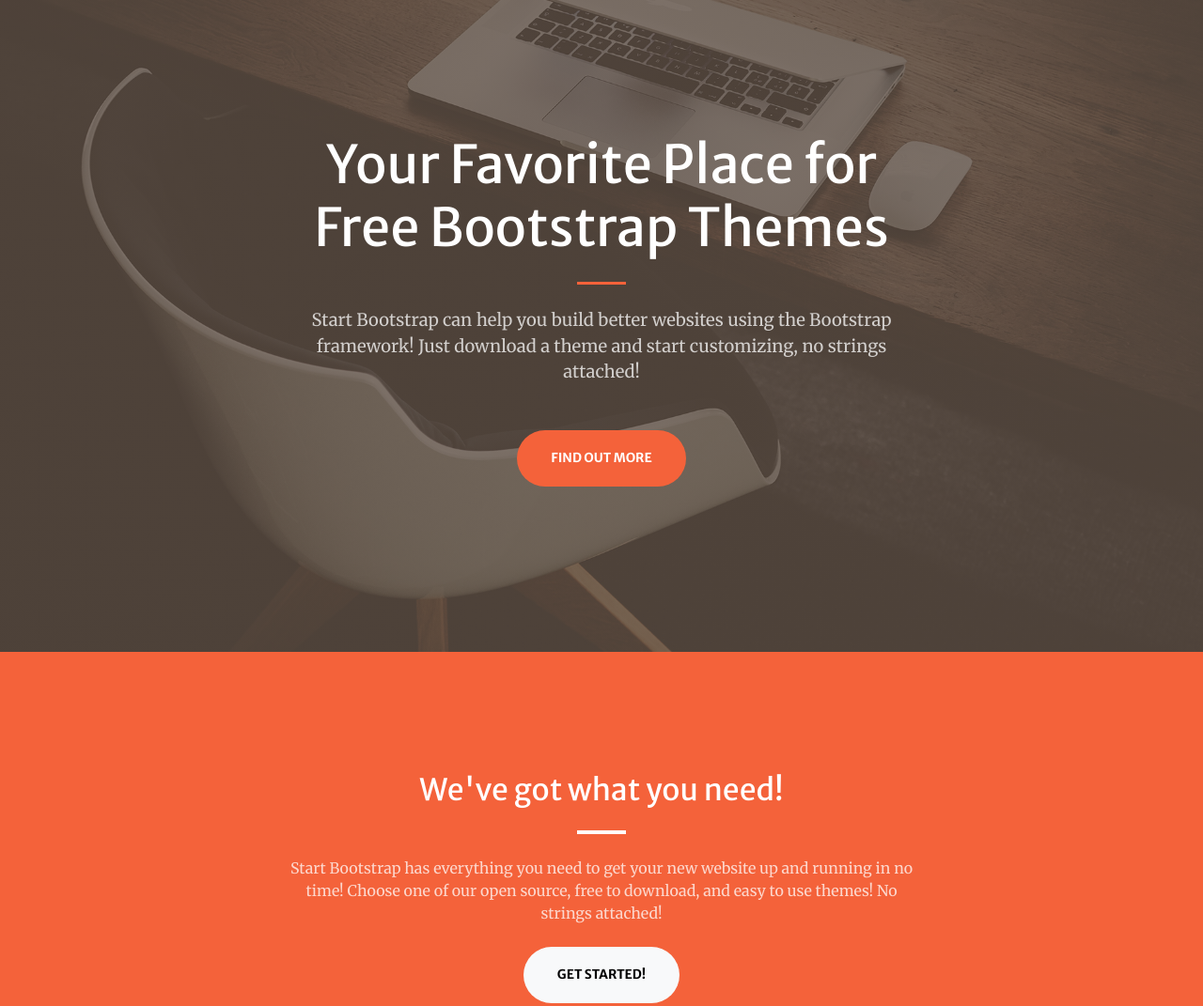
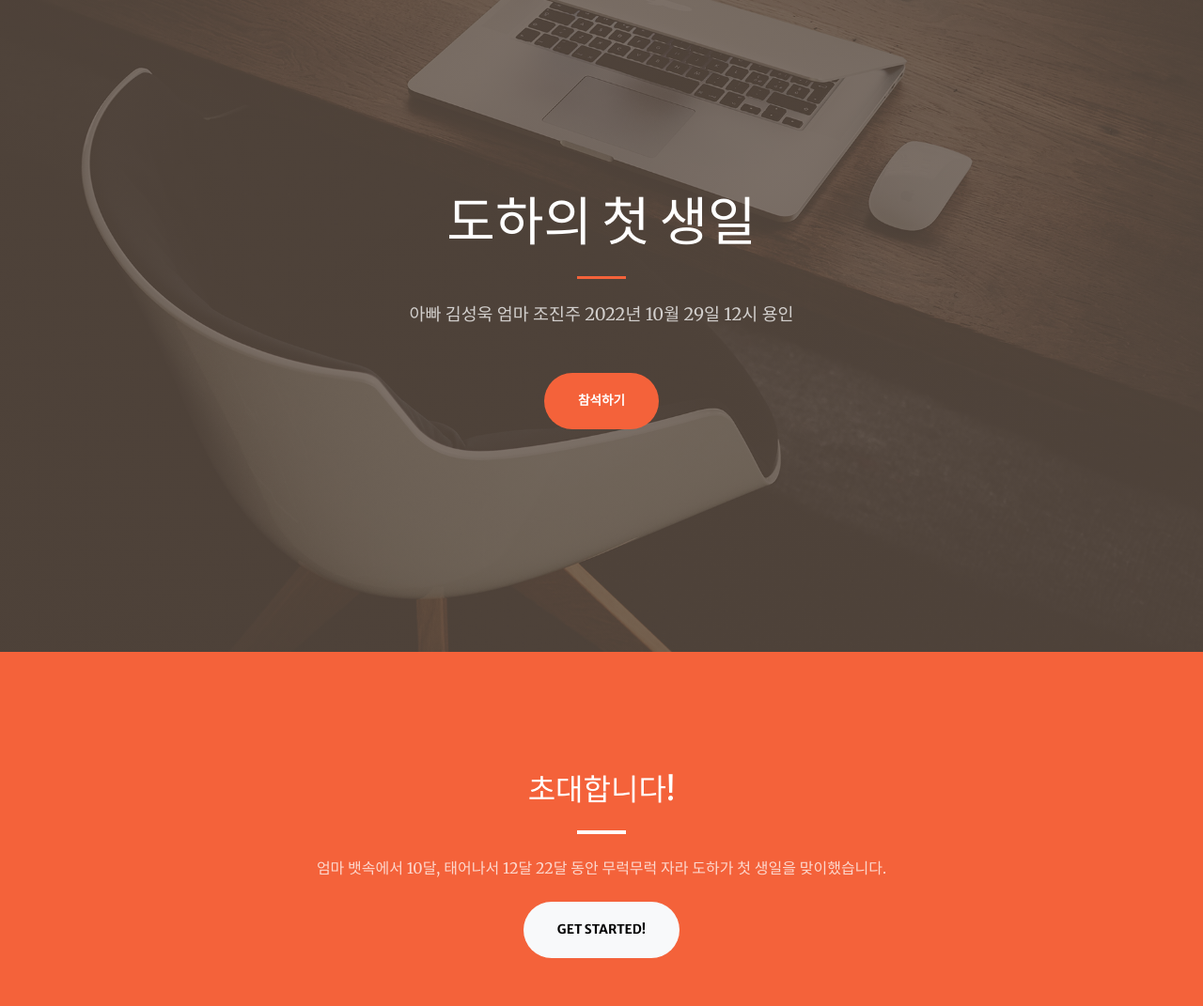
Before and after one commit to jji-ni/jji-ni.github.io, a plain HTML site: page index.html in a window 1280 px wide. Shown: the part 106-1177 px from the top of the page at 94% size. Drawn offline with nearby package versions, Linux system fonts and the light colour scheme; some packages are replaced by stand-ins of ours; a script that the page names is missing.

Commit message:
Update index.html
title과 소제목 등 수정

```diff
--- a/index.html
+++ b/index.html
@@ -5,7 +5,7 @@
         <meta name="viewport" content="width=device-width, initial-scale=1, shrink-to-fit=no" />
         <meta name="description" content="" />
         <meta name="author" content="" />
-        <title>Creative - Start Bootstrap Theme</title>
+        <title>도하의 첫 생일 초대장</title>
         <!-- Favicon-->
         <link rel="icon" type="image/x-icon" href="assets/favicon.ico" />
         <!-- Bootstrap Icons-->
@@ -39,12 +39,12 @@
             <div class="container px-4 px-lg-5 h-100">
                 <div class="row gx-4 gx-lg-5 h-100 align-items-center justify-content-center text-center">
                     <div class="col-lg-8 align-self-end">
-                        <h1 class="text-white font-weight-bold">Your Favorite Place for Free Bootstrap Themes</h1>
+                        <h1 class="text-white font-weight-bold">도하의 첫 생일</h1>
                         <hr class="divider" />
                     </div>
                     <div class="col-lg-8 align-self-baseline">
-                        <p class="text-white-75 mb-5">Start Bootstrap can help you build better websites using the Bootstrap framework! Just download a theme and start customizing, no strings attached!</p>
-                        <a class="btn btn-primary btn-xl" href="#about">Find Out More</a>
+                        <p class="text-white-75 mb-5">아빠 김성욱 엄마 조진주 2022년 10월 29일 12시 용인</p>
+                        <a class="btn btn-primary btn-xl" href="#about">참석하기</a>
                     </div>
                 </div>
             </div>
@@ -54,9 +54,9 @@
             <div class="container px-4 px-lg-5">
                 <div class="row gx-4 gx-lg-5 justify-content-center">
                     <div class="col-lg-8 text-center">
-                        <h2 class="text-white mt-0">We've got what you need!</h2>
+                        <h2 class="text-white mt-0">초대합니다!</h2>
                         <hr class="divider divider-light" />
-                        <p class="text-white-75 mb-4">Start Bootstrap has everything you need to get your new website up and running in no time! Choose one of our open source, free to download, and easy to use themes! No strings attached!</p>
+                        <p class="text-white-75 mb-4">엄마 뱃속에서 10달, 태어나서 12달 22달 동안 무럭무럭 자라 도하가 첫 생일을 맞이했습니다.</p>
                         <a class="btn btn-light btn-xl" href="#services">Get Started!</a>
                     </div>
                 </div>
```
